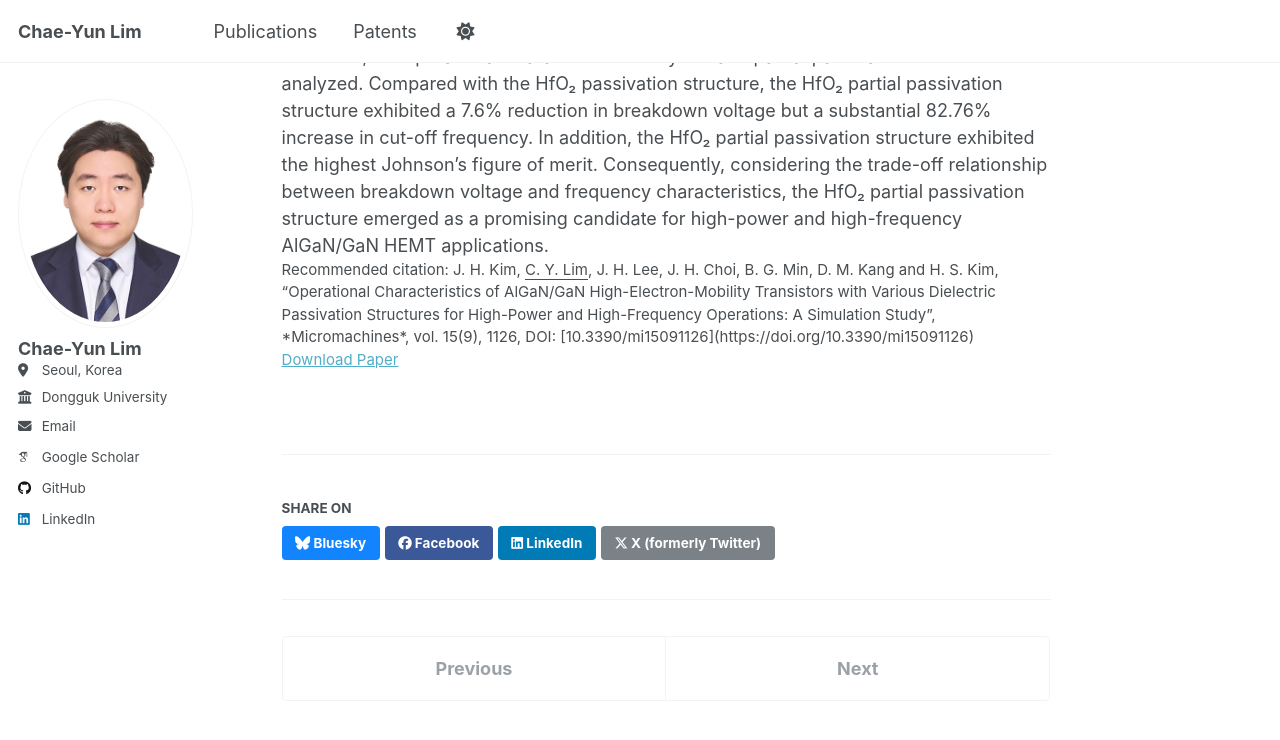
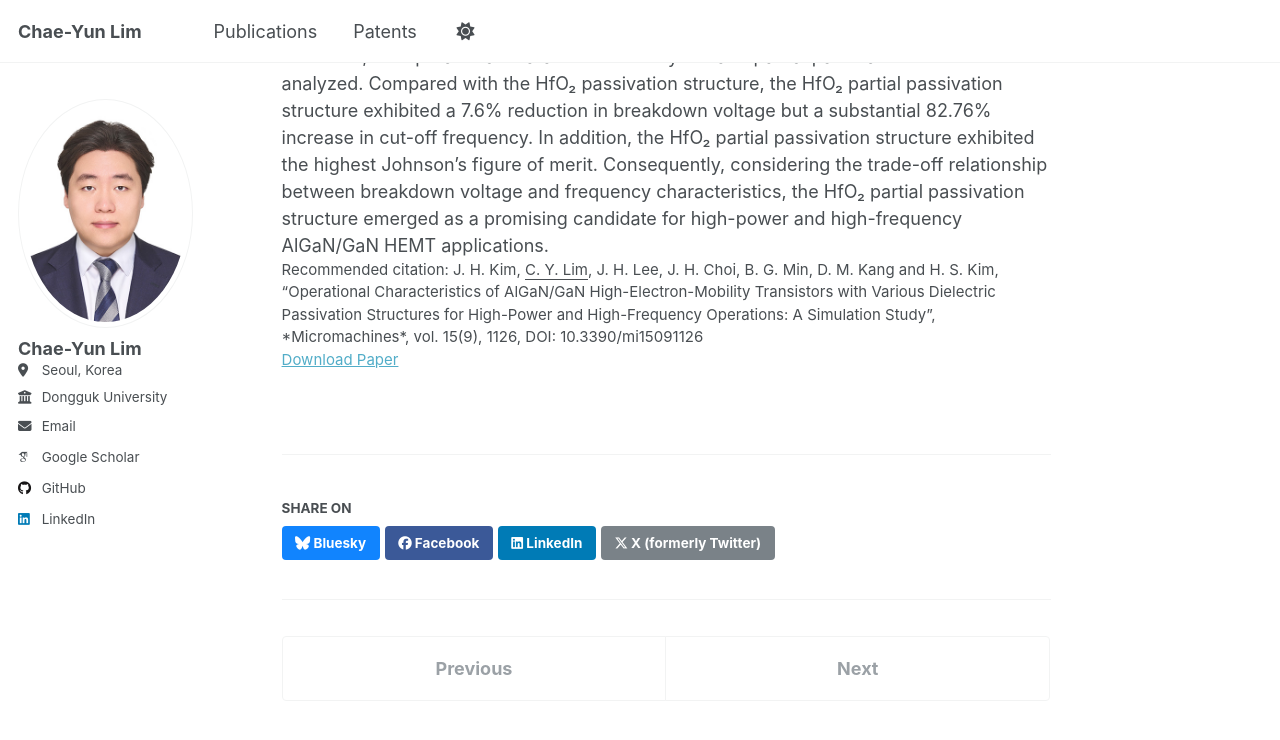
Before and after one commit to Chaeyun97/Chaeyun97.github.io, a Jekyll site: the page built from _publications/2010-10-01-paper-title-number-2.md, in a window 1280 px wide and 900 px high, scrolled down 881 px. Shown: the top 740 px of the window. Built offline with Jekyll 4.4.1, drawn with Linux system fonts in a browser that asks for light colours; some web fonts are replaced; a script that is not in the unit is left out; part of the change alters nothing that is shown.

Commit message:
Update 2010-10-01-paper-title-number-2.md

```diff
--- a/_publications/2010-10-01-paper-title-number-2.md
+++ b/_publications/2010-10-01-paper-title-number-2.md
@@ -7,7 +7,7 @@ date: 2024-09-03
 venue: 'Micromachines'
 
 paperurl: 'http://chaeyun97.github.io/files/Micromachines.pdf'
-citation: 'J. H. Kim, <u>C. Y. Lim</u>, J. H. Lee, J. H. Choi, B. G. Min, D. M. Kang and H. S. Kim, “Operational Characteristics of AlGaN/GaN High-Electron-Mobility Transistors with Various Dielectric Passivation Structures for High-Power and High-Frequency Operations: A Simulation Study”, *Micromachines*, vol. 15(9), 1126, DOI: [10.3390/mi15091126](https://doi.org/10.3390/mi15091126) '
+citation: 'J. H. Kim, <u>C. Y. Lim</u>, J. H. Lee, J. H. Choi, B. G. Min, D. M. Kang and H. S. Kim, “Operational Characteristics of AlGaN/GaN High-Electron-Mobility Transistors with Various Dielectric Passivation Structures for High-Power and High-Frequency Operations: A Simulation Study”, *Micromachines*, vol. 15(9), 1126, DOI: 10.3390/mi15091126'
 ---
 ![그림2](/images/그림2.png)
 ### Abstract
```
